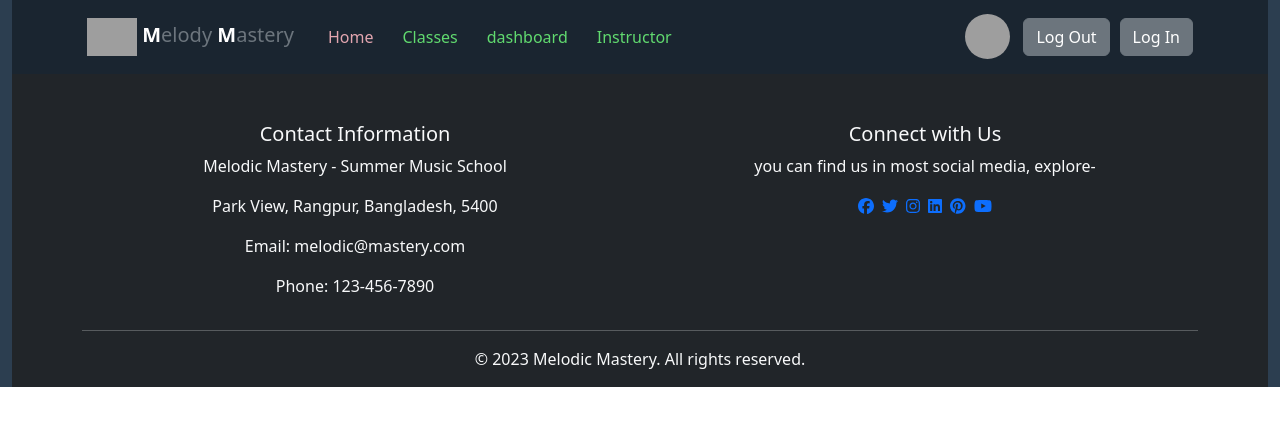
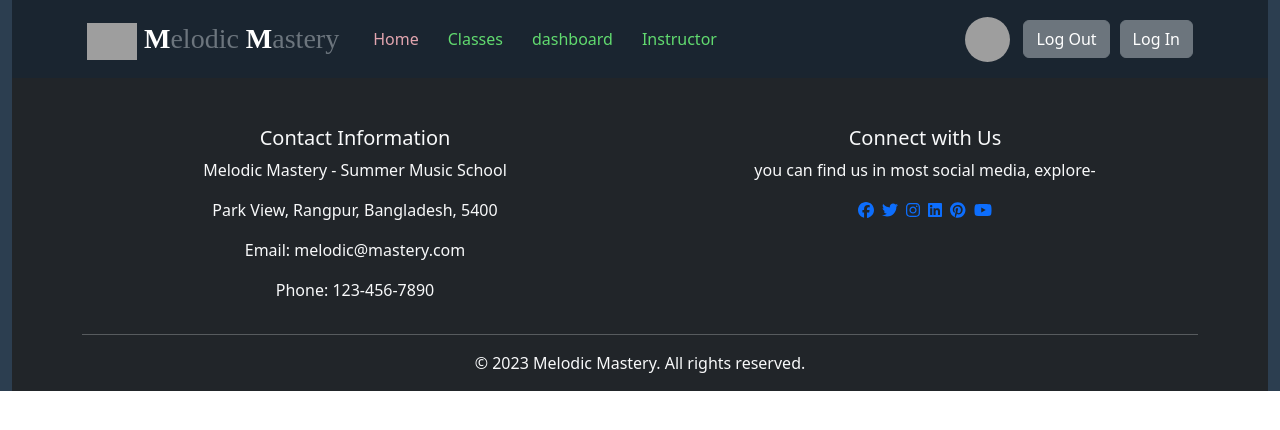
Before and after one commit to tarekhasan1/melodic-mastery-client, a React (Vite) app: page / in a window 1280 px wide. Shown: the top 430 px of the page. Built offline with nearby package versions, Linux system fonts and the light colour scheme; grey boxes are pictures that could not be loaded.

Commit message:
slightly changed navbar style

```diff
--- a/src/components/Navbar/NavigationBar.css
+++ b/src/components/Navbar/NavigationBar.css
@@ -23,6 +23,10 @@
     width: 50px;
   }
 
+  .fancy-font {
+    font-family: 'FancyFont', cursive;
+  }
+
   @media (max-width: 768px) {
     .active-route {
       color: #d4808d !important;
--- a/src/components/Navbar/NavigationBar.jsx
+++ b/src/components/Navbar/NavigationBar.jsx
@@ -13,7 +13,7 @@ const NavigationBar = () => {
           variant="dark"
         >
           <Container>
-            <Navbar.Brand className="text-secondary" href="/"> <img className="logo-img" src='logo' alt="" /> <span className="text-white fw-bold">M</span>elody <span className="text-white fw-bold">M</span>astery</Navbar.Brand>
+            <Navbar.Brand className="text-secondary fancy-font fs-3" href="/"> <img className="logo-img" src='logo' alt="" /> <span className="text-white fw-bold fancy-font">M</span>elodic <span className="text-white fw-bold fancy-font">M</span>astery</Navbar.Brand>
             <Navbar.Toggle aria-controls="responsive-navbar-nav" />
             <Navbar.Collapse id="responsive-navbar-nav">
               <Nav className="mx-auto ms-4">
```
